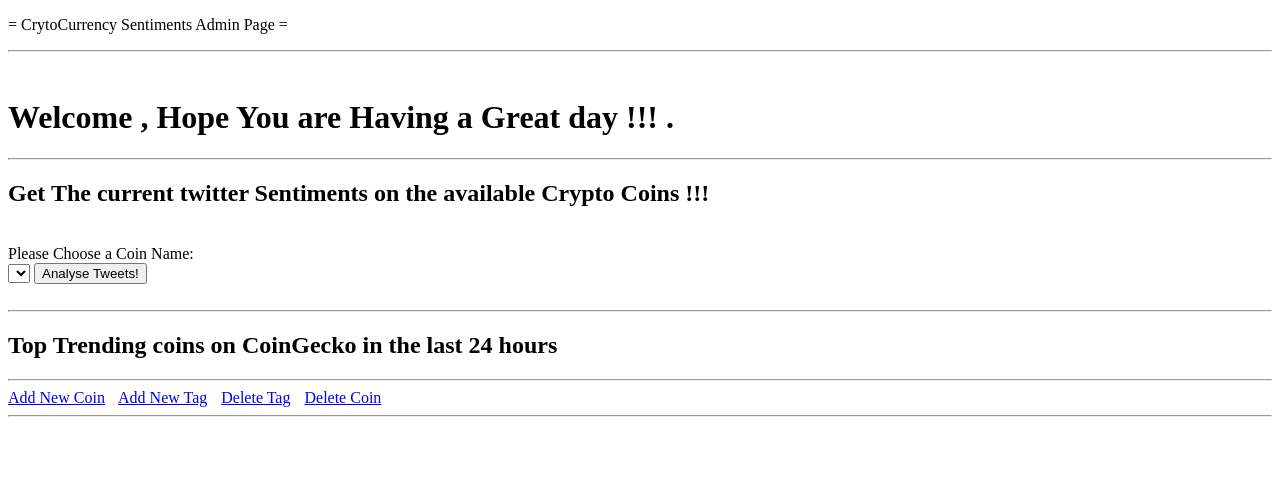
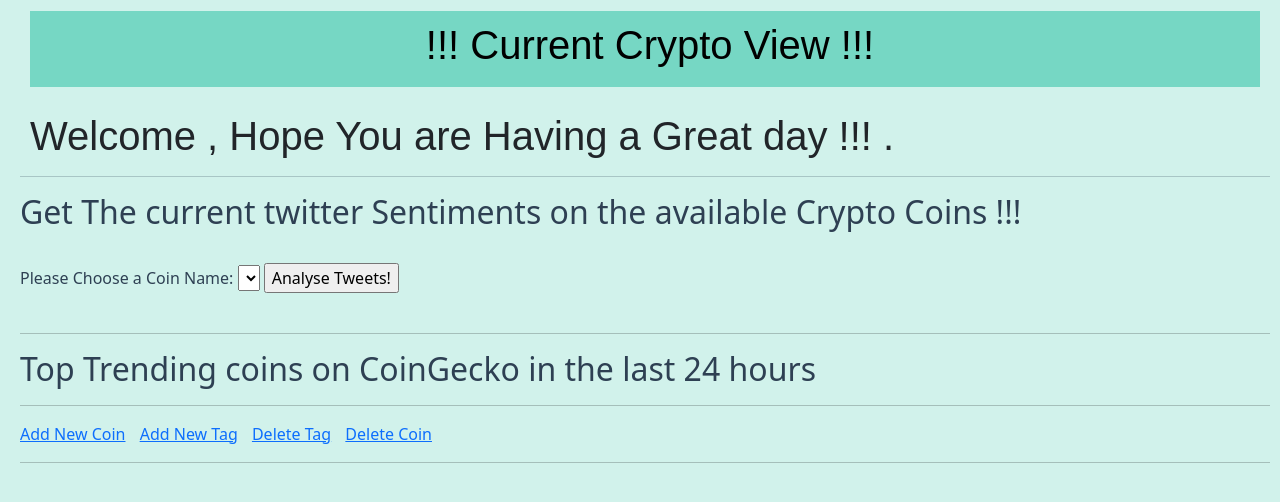
Before and after one commit to CS601-F21/side-project-NilimaJha, a Flask app: page /home1 in a window 1280 px wide. Shown: the top 502 px of the page. Run offline with Flask 2, Linux system fonts and the light colour scheme; lists and menus that the app fills with data are empty; parts of the project's set-up code (start-up, migrations or seed data) failed here and were passed over; some libraries are stand-ins or nearby versions.

```diff
--- a/app/templates/base_template.html
+++ b/app/templates/base_template.html
@@ -2,18 +2,120 @@
 <html lang="en">
   <head>
       <meta charset="UTF-8">
-      <script src='static/Chart.min.js'></script>
+      <link href="https://cdn.jsdelivr.net/npm/bootstrap@5.1.3/dist/css/bootstrap.min.css"
+            rel="stylesheet" integrity="sha384-1BmE4kWBq78iYhFldvKuhfTAU6auU8tT94WrHftjDbrCEXSU1oBoqyl2QvZ6jIW3"
+            crossorigin="anonymous">
+      <script src="https://cdnjs.cloudflare.com/ajax/libs/Chart.js/3.6.2/chart.min.js" ></script>
+      <style>
+        h1{
+            font-family: sans-serif;
+            margin-left: 10px;
+        }
+        .login{
+            font-family: sans-serif;
+            margin-top: 1px;
+            margin-bottom: 1px;
+            margin-right: 10px;
+            margin-left: 50px;
+            display: inline-block;
+        }
+        body{
+            padding: 10px;
+            margin-left: 10px;
+            background-repeat: no-repeat;
+            background-attachment: fixed;
+            background-size: cover;
+            background-color: #D1F2EB
+        }
+        canvas{
+            margin: 0 auto;
+        }
+        .top{
+            padding: 10px;
+            background-color: #76D7C4 ;
+            color: black;
+            text-align: center;
+            font-size: 3em;
+            margin-top: 1px;
+            margin-bottom: 1px;
+            margin-right: 10px;
+            margin-left: 10px;
+        }
+        .coin_info{
+            padding: 10px;
+            background-color: #76D7C4 ;
+            color: #5B2C6F;
+            font-size: 2em;
+        }
+        .search {
+            margin-left: 10px
+            background-color: #76D7C4 ;
+            color: #2E4053;
+        }
+        .topsearched {
+            margin-left: 10px
+            background-color: #76D7C4 ;
+            color: #2E4053;
+        }
+        .banner{
+            padding: 10px;
+            background-color: #76D7C4 ;
+            color: #5B2C6F;
+            text-align: center;
+            font-size: 2em;
+        }
+        .info{
+            padding: 10px;
+            background-color: #4863A0;
+            color: white;
+        }
+        .alert {
+            padding: 10px;
+            background-color: #f44336;
+            color: white;
+        }
+        .closebtn {
+            margin-left: 15px;
+            color: white;
+            font-weight: bold;
+            float: right;
+            font-size: 22px;
+            line-height: 20px;
+            cursor: pointer;
+            transition: 0.3s;
+        }
+        .closebtn:hover {
+            color: black;
+        }
+       </style>
       {% if title %}
-      <title>{{ title }} - Side Project</title>
+      <title>{{ title }}</title>
       {% else %}
-      <title>CrytoCurrency Sentiments </title>
+      <title>Current Crypto View </title>
       {% endif %}
   </head>
   <body>
-    <div>
-        <p>= CrytoCurrency Sentiments Admin Page =</p>
+    <div class="top">
+        <h1>!!! Current Crypto View !!! </h1>
     </div>
-    <hr>
+    {% with messages = get_flashed_messages() %}
+      {% if messages %}
+        {% for message in messages %}
+          {% set data = message.split(":") %}
+          {% if data[0] == "INFO" %}
+            <div class="info">
+            <span class="closebtn" onclick="this.parentElement.style.display='none';">&times;</span>
+            <strong>INFO: </strong> {{ data[1] }}.
+            </div>
+          {% elif data[0] == "ALERT" %}
+            <div class="alert">
+            <span class="closebtn" onclick="this.parentElement.style.display='none';">&times;</span>
+            <strong>ALERT !!! </strong> {{ data[1] }}.
+            </div>
+          {% endif %}
+        {% endfor %}
+      {% endif %}
+    {% endwith %}
     {% block content %}{% endblock %}
   </body>
 </html>
```
